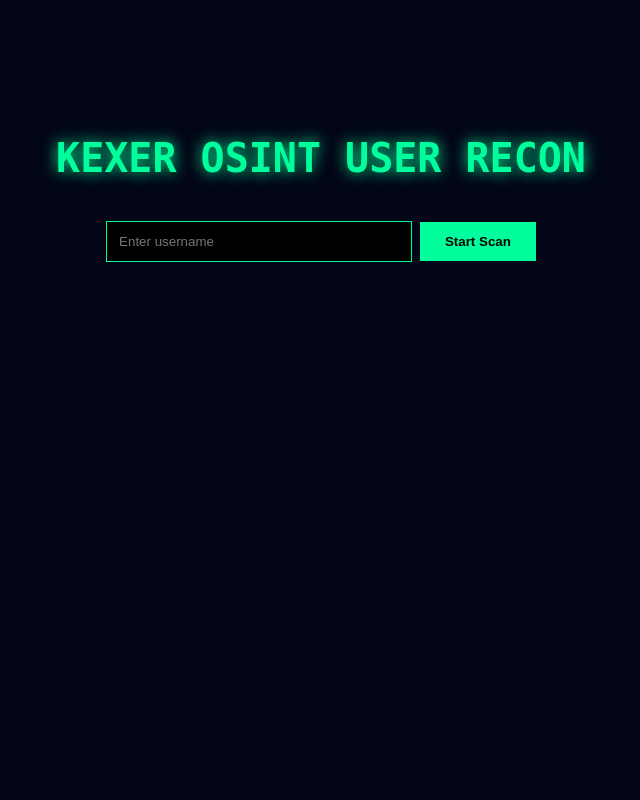
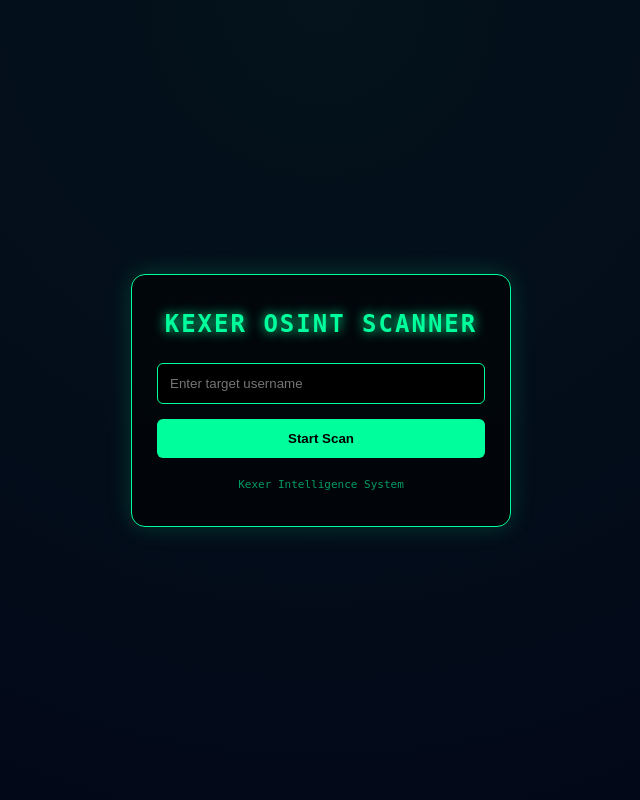
Before and after one commit to karim2762/kexer-recon, a Flask app: page / in a window 1280 px wide. Shown: the whole page, without its empty margins (319-959 px from the left). Run offline with Flask 3, Linux system fonts and the light colour scheme.

Commit message:
Add files via upload

```diff
--- a/templates/index.html
+++ b/templates/index.html
@@ -1,71 +1,176 @@
 <!DOCTYPE html>
-<html>
+<html lang="en">
 <head>
 <meta charset="UTF-8">
+<meta name="viewport" content="width=device-width, initial-scale=1.0">
 <title>Kexer OSINT Scanner</title>
 
 <style>
-body {
-    background: #020617;
-    color: #00ff9c;
-    font-family: monospace;
-    text-align: center;
-    padding-top: 100px;
+
+*{
+margin:0;
+padding:0;
+box-sizing:border-box;
 }
 
-h1 {
-    font-size: 40px;
-    text-shadow: 0 0 15px #00ff9c;
+body{
+background: radial-gradient(circle at top,#04131c,#020617);
+font-family: monospace;
+color:#00ff9c;
+height:100vh;
+display:flex;
+align-items:center;
+justify-content:center;
 }
 
-input {
-    padding: 12px;
-    width: 280px;
-    background: black;
-    border: 1px solid #00ff9c;
-    color: #00ff9c;
+/* Card */
+.container{
+width:90%;
+max-width:380px;
+background:rgba(0,0,0,0.6);
+border:1px solid #00ff9c;
+border-radius:14px;
+padding:35px 25px;
+text-align:center;
+box-shadow:0 0 25px #00ff9c30;
+animation:fadeIn 1s ease;
 }
 
-button {
-    padding: 12px 25px;
-    background: #00ff9c;
-    border: none;
-    cursor: pointer;
-    font-weight: bold;
+@keyframes fadeIn{
+from{opacity:0; transform:translateY(20px);}
+to{opacity:1; transform:translateY(0);}
 }
 
-.scan-box {
-    margin-top: 40px;
+/* Title */
+h1{
+font-size:24px;
+margin-bottom:25px;
+text-shadow:0 0 12px #00ff9c;
+letter-spacing:2px;
 }
 
-.loader {
-    margin-top: 20px;
-    display: none;
+/* Input */
+input{
+width:100%;
+padding:12px;
+background:#000;
+border:1px solid #00ff9c;
+color:#00ff9c;
+border-radius:6px;
+outline:none;
+transition:.3s;
+margin-bottom:15px;
 }
+
+input:focus{
+box-shadow:0 0 15px #00ff9c;
+}
+
+/* Button */
+button{
+width:100%;
+padding:12px;
+background:#00ff9c;
+border:none;
+font-weight:bold;
+border-radius:6px;
+cursor:pointer;
+transition:.3s;
+}
+
+button:hover{
+box-shadow:0 0 18px #00ff9c;
+transform:translateY(-1px);
+}
+
+/* Loader */
+.loader{
+display:none;
+margin-top:20px;
+font-size:13px;
+}
+
+.progress{
+width:100%;
+height:6px;
+background:#001a12;
+border-radius:10px;
+overflow:hidden;
+margin-top:10px;
+}
+
+.progress-bar{
+height:100%;
+width:0%;
+background:#00ff9c;
+animation:scan 2s linear infinite;
+}
+
+@keyframes scan{
+0%{width:0}
+50%{width:100%}
+100%{width:0}
+}
+
+.footer{
+margin-top:20px;
+font-size:11px;
+opacity:.6;
+}
+
 </style>
 </head>
 
 <body>
 
-<h1>KEXER OSINT USER RECON</h1>
+<div class="container">
 
-<div class="scan-box">
-    <input id="username" placeholder="Enter username">
-    <button onclick="startScan()">Start Scan</button>
+<h1>KEXER OSINT SCANNER</h1>
+
+<input id="username" placeholder="Enter target username">
+
+<button onclick="startScan()">Start Scan</button>
+
+<div class="loader" id="loader">
+Scanning social networks...
+<div class="progress">
+<div class="progress-bar"></div>
+</div>
 </div>
 
-<div class="loader" id="loader">
-Scanning targets...
+<div class="footer">
+Kexer Intelligence System
+</div>
+
 </div>
 
 <script>
-function startScan() {
-    const username = document.getElementById("username").value;
 
-    if (!username) return;
+const input = document.getElementById("username");
 
-    window.location = "/results?username=" + username;
+input.addEventListener("keypress", function(e){
+if(e.key === "Enter"){
+startScan();
 }
+});
+
+function startScan(){
+const username = input.value.trim();
+const loader = document.getElementById("loader");
+
+if(!username){
+alert("Enter a username first");
+input.focus();
+return;
+}
+
+loader.style.display = "block";
+
+setTimeout(()=>{
+window.location.href="/results?username="+encodeURIComponent(username);
+},2200);
+}
+
 </script>
 
 </body>
```
Also changed, not shown: templates/results.html (+74 -35 lines).
